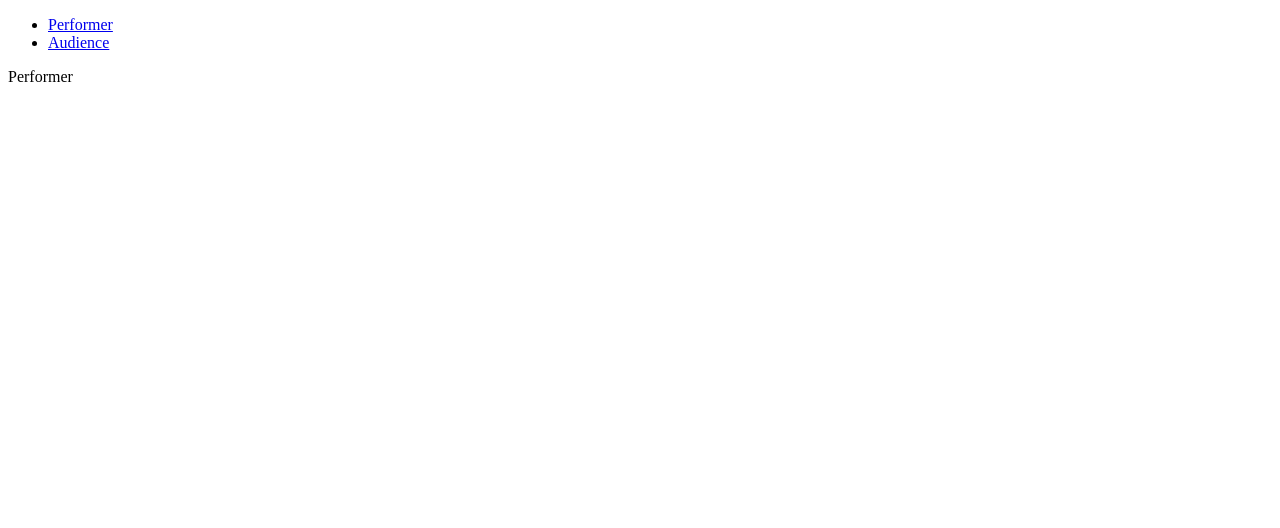
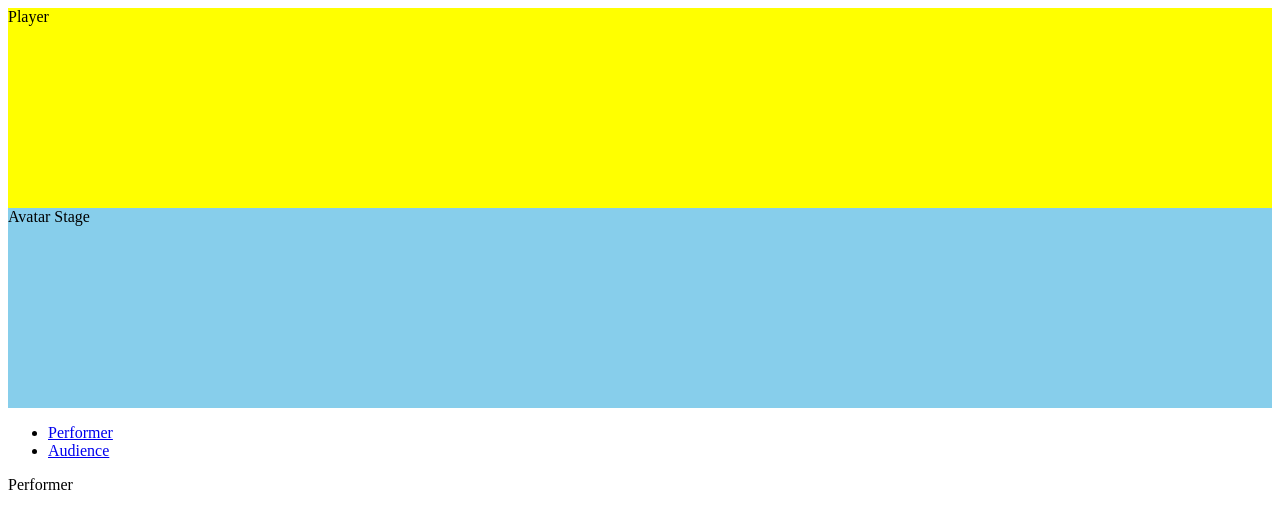
Before and after one commit to JohnnyYoungster/Quartet-1, a React (Create React App) app: page / in a window 1280 px wide. Shown: the top 528 px of the page. Built offline with nearby package versions, Linux system fonts and the light colour scheme.

Commit message:
[feature] create Player component

```diff
--- a/src/App.js
+++ b/src/App.js
@@ -7,14 +7,16 @@ import {
 } from 'react-router-dom';
 import Performer from './pages/performer/index';
 import Audience from './pages/audience/index';
+import styled from 'styled-components';
+import Player from './components/player';
+import AvatarStage from './components/avatarStage';
 
 const App = () => {
     return (
         <Router>
             <div>
-                <div>
-
-                </div>
+                <Player />
+                <AvatarStage />
                 <nav>
                     <ul>
                         <li>
--- /dev/null
+++ b/src/components/player.jsx
@@ -0,0 +1,15 @@
+import React from 'react';
+import styled from 'styled-components';
+
+const Layout = styled.div`
+height: 200px;
+background-color: yellow;
+`;
+
+const Player = () => {
+    return (
+        <Layout>Player</Layout>
+    );
+};
+
+export default Player;
```
